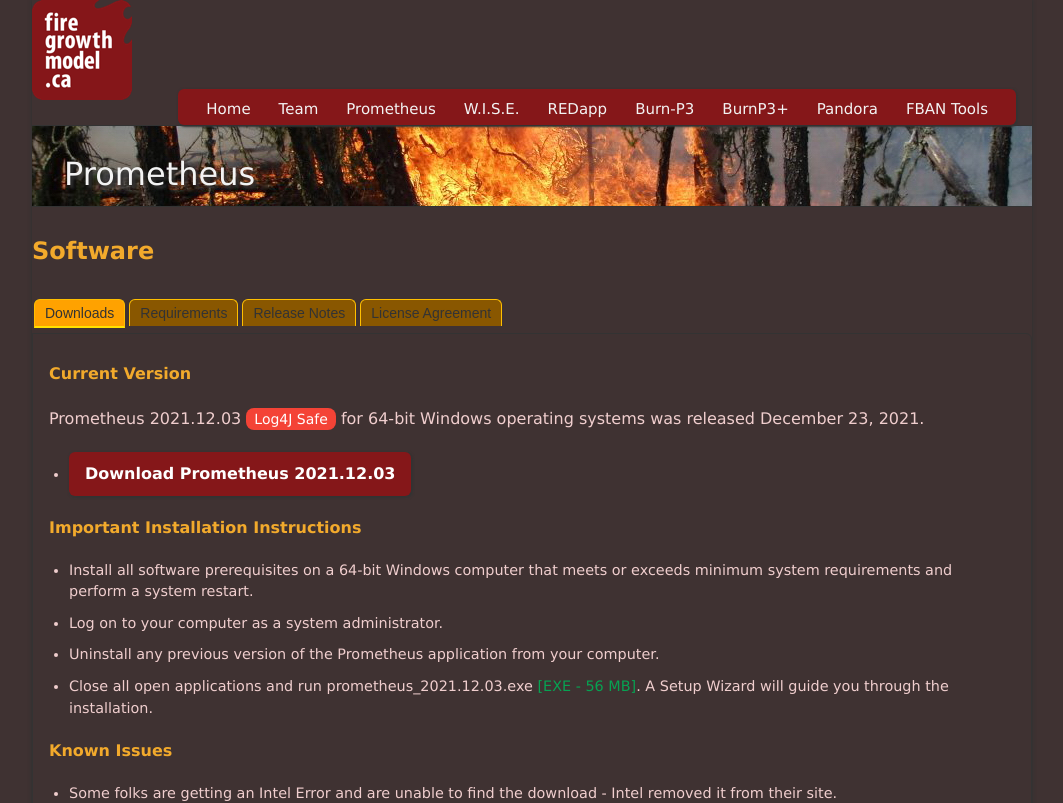
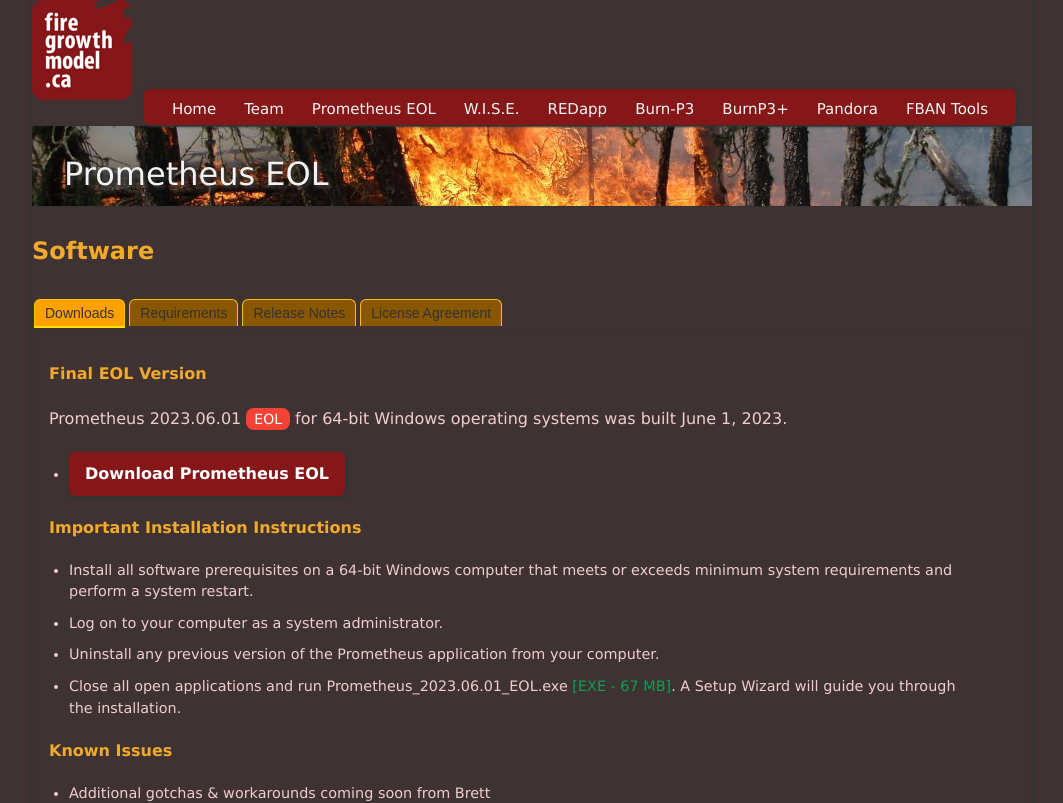
Before and after one commit to WISE-Developers/website_builder, a React (Vite) app: page /#/prometheus_software in a window 1280 px wide. Shown: the top 803 px of the page, without its empty margins (108-1171 px from the left). Built offline with nearby package versions, Linux system fonts and the light colour scheme.

Commit message:
Update Prometheus references to EOL version across navigation and documentation pages

```diff
--- a/src/components/Navigation.tsx
+++ b/src/components/Navigation.tsx
@@ -28,7 +28,7 @@
           onMouseOut={handleMouseOut}
           className={activeMenu === 'prometheus' ? 'menuhover' : ''}
         >
-          <Link to="/prometheus_overview">Prometheus</Link>
+          <Link to="/prometheus_overview">Prometheus EOL</Link>
           <ul style={{ display: activeMenu === 'prometheus' ? 'block' : 'none' }}>
             <li><Link to="/prometheus_overview">Overview</Link></li>
             <li><Link to="/prometheus_documentation">Documentation</Link></li>
--- a/src/pages/PrometheusDocumentation.tsx
+++ b/src/pages/PrometheusDocumentation.tsx
@@ -22,7 +22,7 @@
 
   return (
     <div>
-      <Banner title="Prometheus" imageSrc="/images/prometheus_banner.jpg" />
+      <Banner title="Prometheus EOL" imageSrc="/images/prometheus_banner.jpg" />
 
       <div className="content">
         <h1>Documentation</h1>
--- a/src/pages/PrometheusEOL.tsx
+++ b/src/pages/PrometheusEOL.tsx
@@ -1,4 +1,5 @@
 import Banner from '../components/Banner';
+import { Link } from 'react-router-dom';
 import '../styles/PrometheusEOL.css';
 
 const PrometheusEOL = () => {
@@ -12,13 +13,14 @@
         <img className="right" src="/images/logo_prometheus.png" alt="Prometheus Logo" />
 
         <div className="warning">
-          <p>Prometheus was first released in 2002 and In 2022 we will be releasing the final build of Prometheus aka EOL (End of Life).
+          <p>Prometheus was first released in 2002 and In 2022 we have released the final build of Prometheus aka EOL (End of Life).
           It represents the last 20 years of evolution of our windows based, monolithic desktop fire modeling application.</p>
           <p>Over the years, we have often dreamed of a more powerful fire modelling framework that would support automation, be open sourced, be collaboratively developed, and would tick off all the boxes of a tool meant to model fires operationally and in the enterprise.</p>
           <p>The idea of this "Next Generation" Prometheus Service was first discussed at the Prometheus training course at the Hinton Training Center in 2007 but did not gain any real traction.</p>
           <p>In 2010 at the first <a href="https://wildlandfirecanada.com/" target="_blank" rel="noopener noreferrer">Wildfire Canada Conference</a> in Kitchener, Ontario, A poster presentation on such a framework was presented, and the wildfire community heard of it for the first time.</p>
           <p>In 2015 the first prototype of the new service, formerly called Prometheus Software as a Service (PSaaS), now known as the Wildfire Intelligence and Simulation Engine(W.I.S.E.) was built by the NWT. W.I.S.E. is now the logical successor to Promethues COM.</p>
           <p>Prometheus and the COM will no longer be Built moving forward. Community support will continue officially for 1 year after the EOL release.</p>
+          <p> <Link to="/prometheus_software">Download Prometheus EOL</Link> </p>
         </div>
       </div>
     </div>
--- a/src/pages/PrometheusOverview.tsx
+++ b/src/pages/PrometheusOverview.tsx
@@ -5,12 +5,15 @@
 const PrometheusOverview = () => {
   return (
     <div>
-      <Banner title="Prometheus" imageSrc="/images/prometheus_banner.jpg" />
+      <Banner title="Prometheus EOL" imageSrc="/images/prometheus_banner.jpg" />
 
       <div className="content w3-justify">
         <h1>Overview</h1>
         <div className="warning">
-          <p>The COM (Common Object Model) is a deprecated Microsoft Windows technology. The <Link to="/wise">W.I.S.E.</Link> project is the modern, open-source successor to Prometheus and the COM.</p>
+          <p>The Prometheus Wildfire Model is now at "End of Life". The last binary released (2023.06.01) is the final EOL version.</p>
+          <p> <Link to="/prometheus_eol">What does End of Life mean?</Link> </p>
+          <p> <Link to="/prometheus_software">Download Prometheus EOL</Link> </p>
+          <p>The COM (Common Object Model) was the heart of Prometheus and is now a deprecated Microsoft Windows technology. The <Link to="/wise">W.I.S.E.</Link> project is the modern, open-source successor to the Prometheus COM.</p>
         </div>
 
         <img className="right" src="/images/logo_prometheus.png" alt="Prometheus Logo" />
@@ -67,7 +70,7 @@
           high-level interface is called PrometheusCOM. It provides a more user-friendly interface for programmers to
           communicate with the low level COMs. Examples of software applications that integrate <i>Prometheus</i>COM
           components include Burn-P3, Pandora, Pegasus, and SFMS. COM Programmer's Documentation can be accessed
-          <a href="../resources/com/PrometheusCOM/index.html" target="_blank" rel="noopener noreferrer">on-line</a>.</p>
+           <a href="../resources/com/PrometheusCOM/index.html" target="_blank" rel="noopener noreferrer"> on-line</a>.</p>
       </div>
     </div>
   );
--- a/src/pages/PrometheusSoftware.tsx
+++ b/src/pages/PrometheusSoftware.tsx
@@ -11,11 +11,11 @@
       isDefault: true,
       children: (
         <div>
-          <h3>Current Version</h3>
-          <p>Prometheus 2021.12.03 <span className="w3-tag w3-padding w3-round-large w3-red w3-center">Log4J Safe</span> for 64-bit Windows operating systems was released December 23, 2021.</p>
-
+          <h3>Final EOL Version</h3>
+          {/* <p>Prometheus 2021.12.03 <span className="w3-tag w3-padding w3-round-large w3-red w3-center">Log4J Safe</span> for 64-bit Windows operating systems was released December 23, 2021.</p> */}
+          <p>Prometheus 2023.06.01 <span className="w3-tag w3-padding w3-round-large w3-red w3-center">EOL</span> for 64-bit Windows operating systems was built June 1, 2023.</p>
           <ul className="download">
-            <li><a className="download" href="https://spyd.com/fgm.ca/Prometheus_2021.12.03.exe">Download Prometheus 2021.12.03</a></li>
+            <li><a className="download" href="https://spyd.com/fgm.ca/Prometheus_2023.06.01_EOL.exe">Download Prometheus EOL</a></li>
           </ul>
 
           <h3>Important Installation Instructions</h3>
@@ -24,12 +24,13 @@
             <li>Install all software prerequisites on a 64-bit Windows computer that meets or exceeds minimum system requirements and perform a system restart.</li>
             <li>Log on to your computer as a system administrator.</li>
             <li>Uninstall any previous version of the Prometheus application from your computer.</li>
-            <li>Close all open applications and run <b>prometheus_2021.12.03.exe</b> <span className="file">[EXE - 56 MB]</span>. A Setup Wizard will guide you through the installation.</li>
+            <li>Close all open applications and run <b>Prometheus_2023.06.01_EOL.exe</b> <span className="file">[EXE - 67 MB]</span>. A Setup Wizard will guide you through the installation.</li>
           </ul>
 
           <h3>Known Issues</h3>
 
           <ul>
+            <li> Additional gotchas & workarounds coming soon from Brett</li>
             <li>Some folks are getting an Intel Error and are unable to find the download - Intel removed it from their site.</li>
             <li>Uninstall any previous version of the Intel C++ runtime from your computer as this tool will not overwrite newer versions.</li>
             <br/><br/>
@@ -120,18 +121,30 @@
       title: 'Release Notes',
       children: (
         <div>
-          <h3>Changes in Prometheus 2021.12.03</h3>
+          <h3>Changes in Prometheus EOL</h3>
 
-          <h4>New Features</h4>
-
-          <ul>
-            <li>Coming Soon.</li>
-          </ul>
+          <h4>No New Features</h4>
 
           <h4>Bug Fixes</h4>
           <ul>
-            <li>Coming Soon.</li>
+            <li>Fixed the import FGMJ (WISE model) Functions</li>
+            <ol>The FGMJ outputs of WISE and products like FireCast that leverage WISE were unable to be read by the Prometheus. A bug fix was issued in 2023.06.01 to ensure that WISE generated FGMJ files could be read by Prometheus.</ol>
           </ul>
+
+          <h4> Known Issues and Work Arounds (If Available)</h4>
+        <ul>
+          <li>Fires intersecting resulting in the fire that is intersected stopping growth.</li>
+            <ol>
+              <li>Fix this by splitting the multiple polygon ignition into individual ignitions and run the scenarios independently</li>
+              <li>This does require the modeller to then dissolve by date time but runs faster overall.</li>
+            </ol>
+            <li> The component window is so full that right clicking brings up a view format menu.</li>
+            <ol>When this happens, make the Prometheus window smaller keeping it to the top half the monitor and then expected behaviour will occur.</ol>
+          <li>Unable to read a weather file that has weather in it.</li>
+            <ol>Make sure you have weather starting at midnight.</ol>
+          <li>KML output makes Prometheus not responsive</li>
+            <ol>It is working, it may just take a long time.</ol>
+        </ul>
         </div>
       )
     },
@@ -142,9 +155,9 @@
         <div>
           <h3>Prometheus: the Canadian Wildland Fire Growth Simulation Model</h3>
 
-          <p>Version 6.2.4, Copyright © 2000 - 2019 The W.I.S.E. Development Team</p>
+          <p>Version 2023.06.01 EOL, Copyright © 2000 - 2023 The W.I.S.E. Development Team</p>
 
-          <p>Release date: January 13, 2019</p>
+          <p>Release date: June 1, 2023</p>
 
           <p>Prometheus is a wildland fire growth simulation model first released in 2002 with support from fire management agencies, research institutes, and industry partners across Canada. A project steering committee was responsible for coordinating early development of the Prometheus application. Alberta Forestry, Parks and Tourism is now the lead agency and custodian with financial and in-kind support from the Canadian Forest Service, Government of Northwest Territories, Government of Ontario, and Scion Research. The Prometheus application and Prometheus COM are freeware software.</p>
         </div>
@@ -154,7 +167,7 @@
 
   return (
     <div>
-      <Banner title="Prometheus" imageSrc="/images/prometheus_banner.jpg" />
+      <Banner title="Prometheus EOL" imageSrc="/images/prometheus_banner.jpg" />
 
       <div className="content">
         <h1>Software</h1>
```
